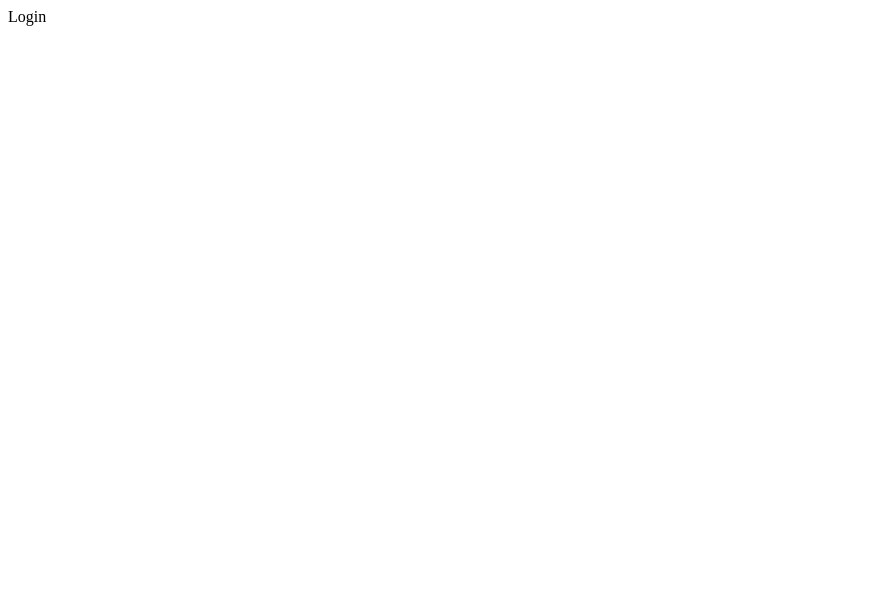
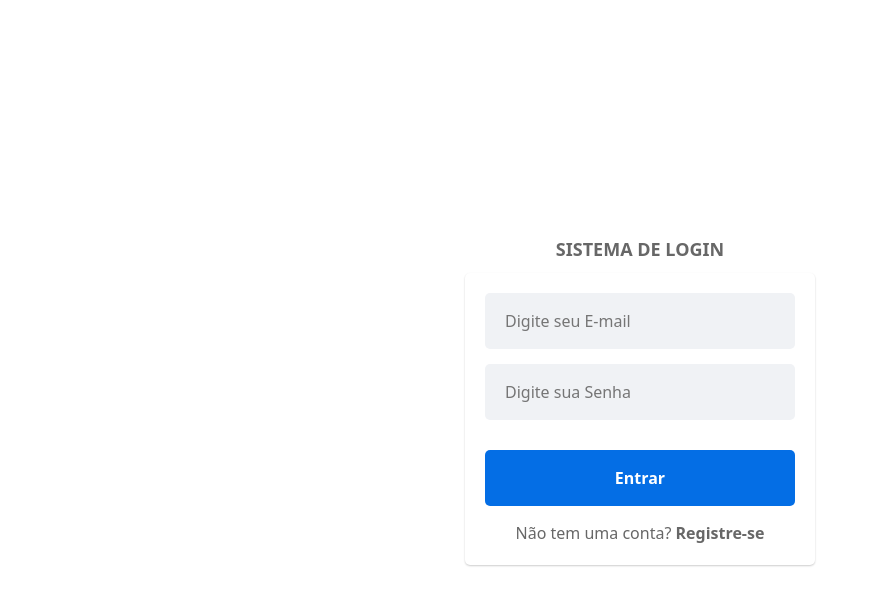
Before and after one commit to carlosalesilva/desafio-flimed, a React (Create React App) app: page /login in a window 1280 px wide. Shown: the top 606 px of the page, without its empty margins (0-871 px from the left). Built offline with nearby package versions, Linux system fonts and the light colour scheme.

Commit message:
Implementação tela de login e integração com a api.

```diff
--- a/package.json
+++ b/package.json
@@ -11,11 +11,13 @@
     "@types/react": "^18.0.21",
     "@types/react-dom": "^18.0.6",
     "axios": "^0.21.1",
+    "bootstrap": "^5.2.1",
     "react": "^17.0.1",
     "react-dom": "^17.0.1",
     "react-hook-form": "^6.15.8",
     "react-router-dom": "^5.2.0",
     "react-scripts": "4.0.1",
+    "styled-components": "^5.3.5",
     "typescript": "^3.9.10",
     "web-vitals": "^0.2.4"
   },
--- /dev/null
+++ b/src/components/Button/index.jsx
@@ -0,0 +1,12 @@
+import React from "react";
+import * as C from "./styles";
+
+const Button = ({ Text, onClick, Type = "button" }) => {
+  return (
+    <C.Button type={Type} onClick={onClick}>
+      {Text}
+    </C.Button>
+  );
+};
+
+export default Button;
--- /dev/null
+++ b/src/components/Button/styles.js
@@ -0,0 +1,15 @@
+import styled from "styled-components";
+
+export const Button = styled.button`
+  padding: 16px 20px;
+  outline: none;
+  border: none;
+  border-radius: 5px;
+  width: 100%;
+  cursor: pointer;
+  background-color: #046ee5;
+  color: white;
+  font-weight: 600;
+  font-size: 16px;
+  max-width: 350px;
+`;
--- /dev/null
+++ b/src/components/Input/index.jsx
@@ -0,0 +1,15 @@
+import React from "react";
+import * as C from "./styles";
+
+const Input = ({ type, placeholder, value, onChange }) => {
+  return (
+    <C.Input
+      value={value}
+      onChange={onChange}
+      type={type}
+      placeholder={placeholder}
+    />
+  );
+};
+
+export default Input;
--- /dev/null
+++ b/src/components/Input/styles.js
@@ -0,0 +1,11 @@
+import styled from "styled-components";
+
+export const Input = styled.input`
+  outline: none;
+  padding: 16px 20px;
+  width: 100%;
+  border-radius: 5px;
+  font-size: 16px;
+  background-color: #f0f2f5;
+  border: none;
+`;
--- a/src/index.js
+++ b/src/index.js
@@ -2,6 +2,8 @@ import React from 'react';
 import ReactDOM from 'react-dom';
 import App from './App';
 import reportWebVitals from './reportWebVitals';
+import 'bootstrap/dist/css/bootstrap.min.css';
+
 
 ReactDOM.render(
   <React.StrictMode>
@@ -10,7 +12,5 @@ ReactDOM.render(
   document.getElementById('root')
 );
 
-// If you want to start measuring performance in your app, pass a function
-// to log results (for example: reportWebVitals(console.log))
-// or send to an analytics endpoint. Learn more: https://bit.ly/CRA-vitals
+
 reportWebVitals();
--- a/src/pages/Login/index.jsx
+++ b/src/pages/Login/index.jsx
@@ -1,9 +1,68 @@
-import React from "react";
+import React, { useState, useContext } from "react";
+import Input from "../../components/Input";
+import Button from "../../components/Button";
+import * as C from "./styles";
+import { Link} from "react-router-dom";
+import {LoginUser} from "../../service/api";
+
+import { AuthContext } from "../../App"
+import history from "../../history";
 
 const Login = () => {
 
+  const [email, setEmail] = useState("");
+  const [senha, setSenha] = useState("");
+  const [error, setError] = useState("");
+  let token = ''
+
+  const auth = useContext(AuthContext);
+
+  const handleLogin = () => {
+    if (!email | !senha) {
+      setError("Preencha todos os campos");
+      return;
+    }
+
+
+    const user = {
+      "email": email,
+      "password": senha
+    }
+    LoginUser(user).then((response)=>{
+      auth.setAuth({token: response.data.token, nome: response.data.nome});
+      history.push("/");
+    }).catch((error)=>{
+        alert("Usario ou senha incorreta");
+    })
+
+  };
+
   return (
-    <div>Login</div>
+    <C.Container>
+      <C.Label>SISTEMA DE LOGIN</C.Label>
+      <C.Content>
+        <Input
+          type="email"
+          placeholder="Digite seu E-mail"
+          value={email}
+          onChange={(e) => [setEmail(e.target.value), setError("")]}
+        />
+        <Input
+          type="password"
+          placeholder="Digite sua Senha"
+          value={senha}
+          onChange={(e) => [setSenha(e.target.value), setError("")]}
+        />
+        <C.labelError>{error}</C.labelError>
+        <Button Text="Entrar" onClick={handleLogin} />
+        <C.LabelSignup>
+          Não tem uma conta?
+          <C.Strong>
+            <Link to="/cadastro_users">&nbsp;Registre-se</Link>
+          </C.Strong>
+        </C.LabelSignup>
+      </C.Content>
+    </C.Container>
   );
 };
 
--- /dev/null
+++ b/src/react-app-env.d.ts
@@ -0,0 +1 @@
+/// <reference types="react-scripts" />
--- /dev/null
+++ b/src/service/api.ts
@@ -0,0 +1,21 @@
+import axios from "axios";
+
+export function LoginUser(login_data: any){
+  return(
+        axios({
+            method:"POST",
+            url:"https://test-flimed-backend.herokuapp.com/users/auth",
+            data: login_data,
+        })
+  )
+}
+
+export function CadastroUser(usuario: any){
+    return(
+        axios({
+            method: "POST",
+            url: "https://test-flimed-backend.herokuapp.com/users/create",
+            data: usuario,
+        })
+    );
+}
```
Also changed, not shown: tsconfig.json (added, +26 -0 lines), 2 other files (tests, documents, lock files or other folders).
